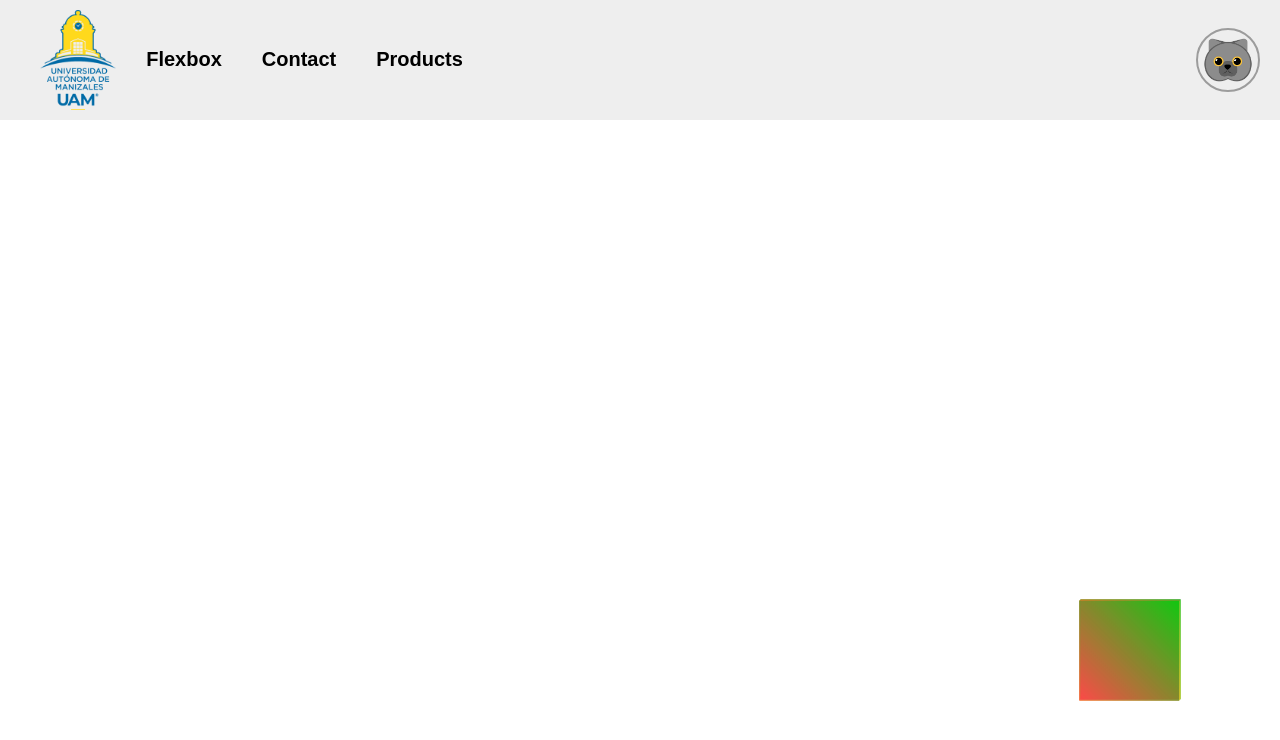
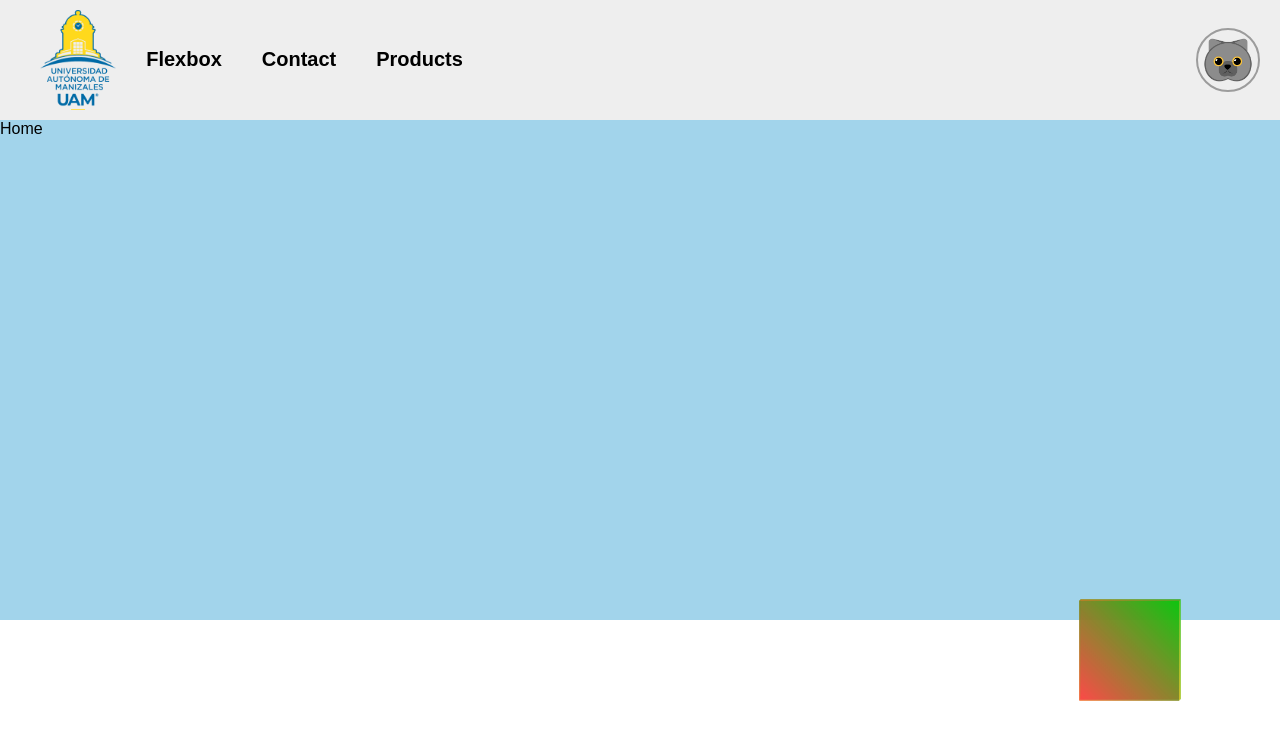
Before and after one commit to GeraldineRomer/practice-2-react, a React (Create React App) app: page / in a window 1280 px wide. Shown: the top 740 px of the page. Built offline with nearby package versions, Linux system fonts and the light colour scheme.

Commit message:
home section

```diff
--- a/package.json
+++ b/package.json
@@ -12,6 +12,7 @@
     "react-dom": "^18.2.0",
     "react-router-dom": "^6.15.0",
     "react-scripts": "5.0.1",
+    "react-scroll": "^1.8.9",
     "web-vitals": "^2.1.4"
   },
   "scripts": {
--- a/src/App.js
+++ b/src/App.js
@@ -6,6 +6,7 @@ import { Flexbox } from './components/Flexbox/Flexbox';
 import { Contact } from './components/Contact/Contact';
 import { Products } from './components/Products/Products';
 import { BrowserRouter, Route, Router, Routes } from 'react-router-dom';
+import { Home } from './components/Home/Home';
 
 function App() {
   return (
@@ -13,6 +14,7 @@ function App() {
       <div>
         <Cube/>
         <MenuCube />
+        <Home/>
         <Routes>
           <Route path="/flex" element={<Flexbox />}/>
           <Route path="/contact" element={<Contact />}/>
--- /dev/null
+++ b/src/components/Home/Home.js
@@ -0,0 +1,8 @@
+import React from 'react';
+import './Home.scss';
+
+export const Home = () => {
+    return (
+        <div class="Home">Home</div>
+    )
+}
--- /dev/null
+++ b/src/components/Home/Home.scss
@@ -0,0 +1,5 @@
+.Home{
+    height: 500px;
+    width: 100%;
+    background-color: rgb(162, 212, 235);
+}
--- a/src/components/Menu/MenuCube.scss
+++ b/src/components/Menu/MenuCube.scss
@@ -19,6 +19,7 @@ body{
             list-style: none;
             align-items: center;
             margin-right: auto;
+            justify-content: center;
             li {
                 margin-right: 20px;
                 a{
@@ -29,8 +30,9 @@ body{
                     padding: 5px 10px;
                     transition: background-color 0.3s;
                     &:hover{
-                        color: blue;
-                        background-color: rgba(137, 222, 255, 0.192);
+                        color: rgb(243, 243, 255);
+                        background-color: rgba(137, 222, 255, 0.986);
+                        border-radius: 20px;
                     }
                     &:active{
                         color: rgb(204, 75, 75);
```
Also changed, not shown: 2 other files (tests, documents, lock files or other folders).
